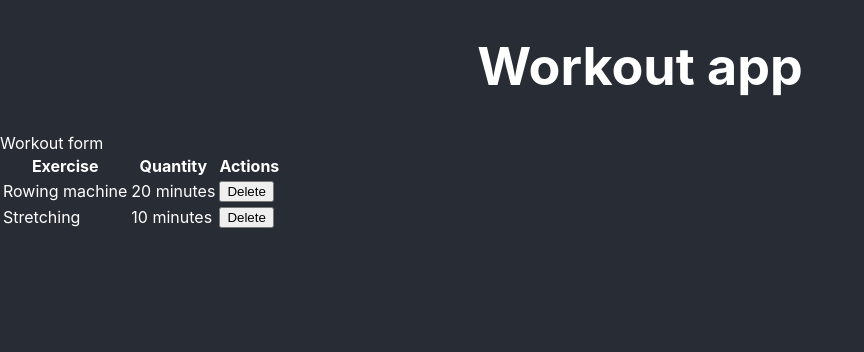
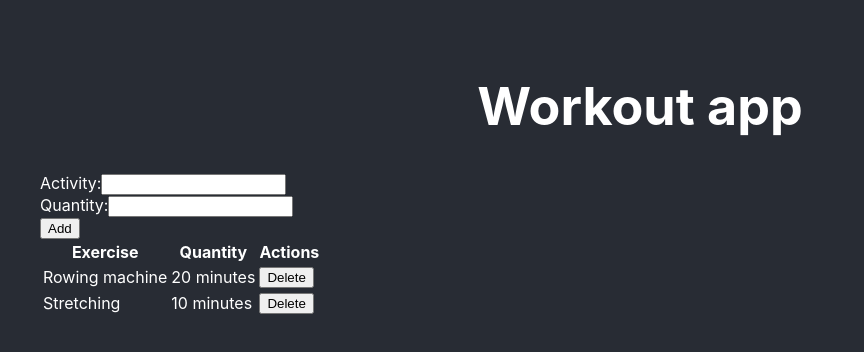
Before and after one commit to zsolt-nagy/workout-app-c28, a React (Create React App) app: page / in a window 1280 px wide. Shown: the top 352 px of the page, without its empty margins (0-864 px from the left). Built offline with nearby package versions, Linux system fonts and the light colour scheme.

Commit message:
Workout Form component

```diff
--- a/src/App.js
+++ b/src/App.js
@@ -1,18 +1,17 @@
 import './App.css';
 import WorkoutList from './Components/WorkoutList/WorkoutList';
+import WorkoutForm from './Components/WorkoutForm/WorkoutForm';
 
-function App() {
+export default function App() {
   return (
     <div className="App">
       <header className="App-header">
         <h1>Workout app</h1>
       </header>
       <main>
-        <section>Workout form</section>
+        <WorkoutForm />
         <WorkoutList />
       </main>
     </div>
   );
 }
-
-export default App;
--- /dev/null
+++ b/src/Components/WorkoutForm/WorkoutForm.js
@@ -0,0 +1,21 @@
+import React from 'react';
+
+export default function WorkoutForm() {
+    return (
+        <form action="#" method="GET">
+            <div>
+                <label>
+                    Activity:
+                    <input type="text" name="activity" />
+                </label>
+            </div>
+            <div>
+                <label>
+                    Quantity:
+                    <input type="text" name="quantity" />
+                </label>
+            </div>
+            <button type="submit">Add</button>
+        </form>
+    );
+}
--- a/src/index.css
+++ b/src/index.css
@@ -1,5 +1,5 @@
 body {
-  margin: 0;
+  margin: 40px;
   font-family: -apple-system, BlinkMacSystemFont, 'Segoe UI', 'Roboto', 'Oxygen',
     'Ubuntu', 'Cantarell', 'Fira Sans', 'Droid Sans', 'Helvetica Neue',
     sans-serif;
```
